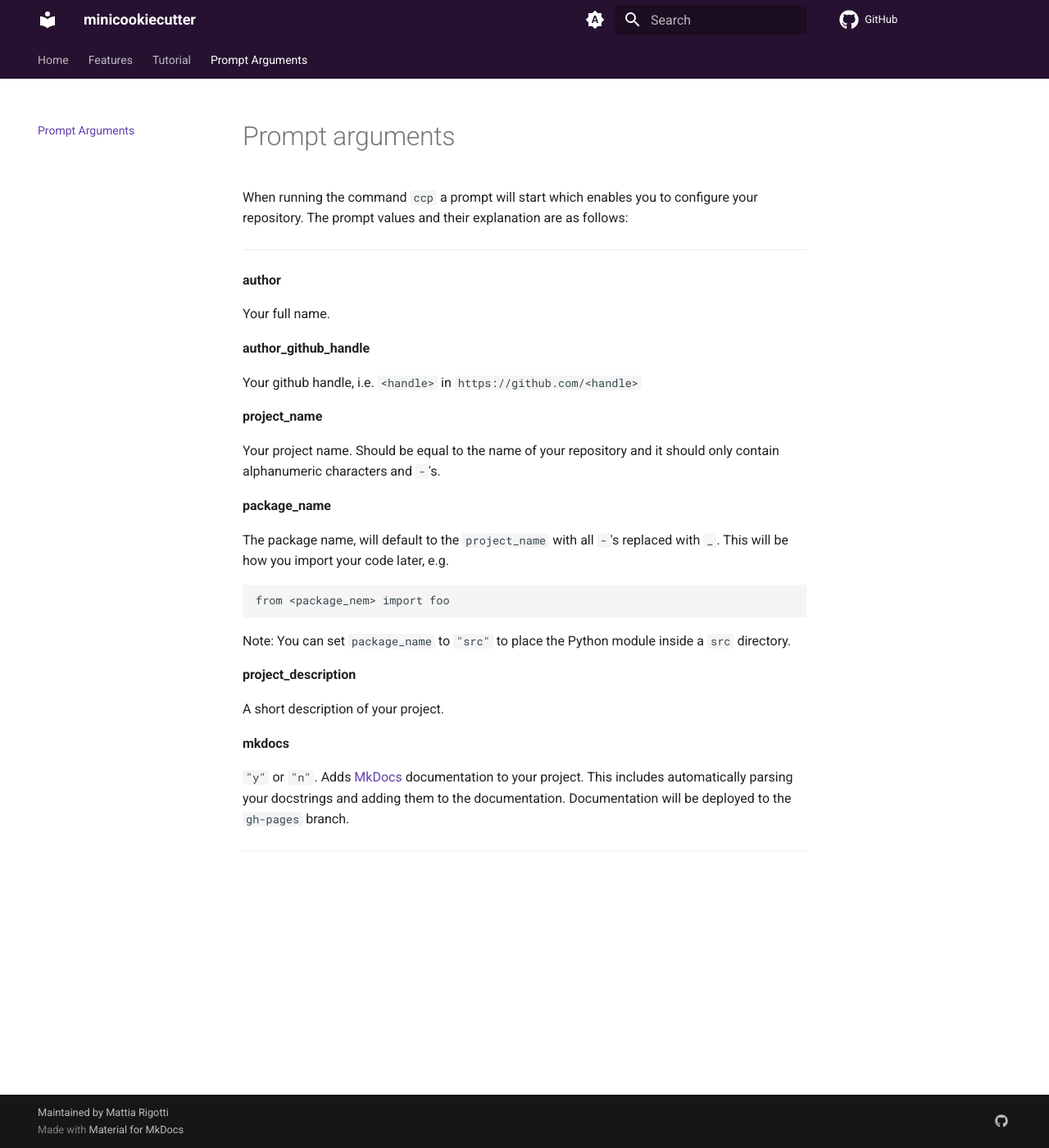
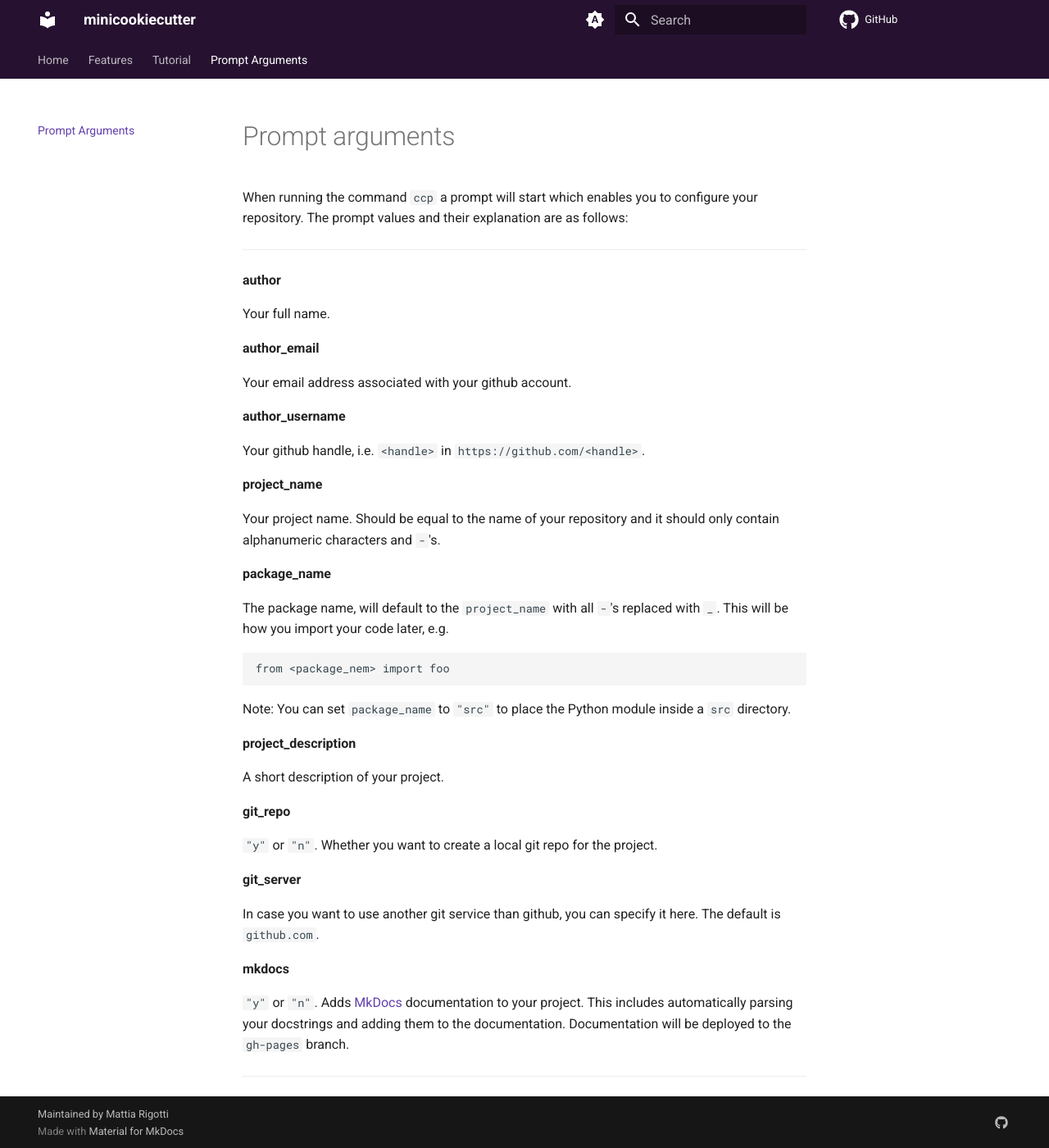
Before and after one commit to matrig/minicookiecutter, an MkDocs documentation site: the page built from docs/prompt_arguments.md, in a window 1280 px wide and 1400 px high. Shown: the whole window at 82% size. Built offline with MkDocs 1.6.1 and Material for MkDocs 9.7.7, drawn with Linux system fonts in a browser that asks for light colours; comment, search, counter and statistics services are not loaded.

Commit message:
fix: update docs

```diff
--- a/docs/prompt_arguments.md
+++ b/docs/prompt_arguments.md
@@ -8,9 +8,13 @@ When running the command `ccp` a prompt will start which enables you to configur
 
 Your full name.
 
-**author_github_handle**
+**author_email**
 
-Your github handle, i.e. `<handle>` in `https://github.com/<handle>`
+Your email address associated with your github account.
+
+**author_username**
+
+Your github handle, i.e. `<handle>` in `https://github.com/<handle>`.
 
 **project_name**
 
@@ -32,6 +36,14 @@ Note: You can set `package_name` to `"src"` to place the Python module inside a
 
 A short description of your project.
 
+**git_repo**
+
+`"y"` or `"n"`. Whether you want to create a local git repo for the project.
+
+**git_server**
+
+In case you want to use another git service than github, you can specify it here. The default is `github.com`.
+
 **mkdocs**
 
 `"y"` or `"n"`. Adds [MkDocs](https://www.mkdocs.org/)
```
